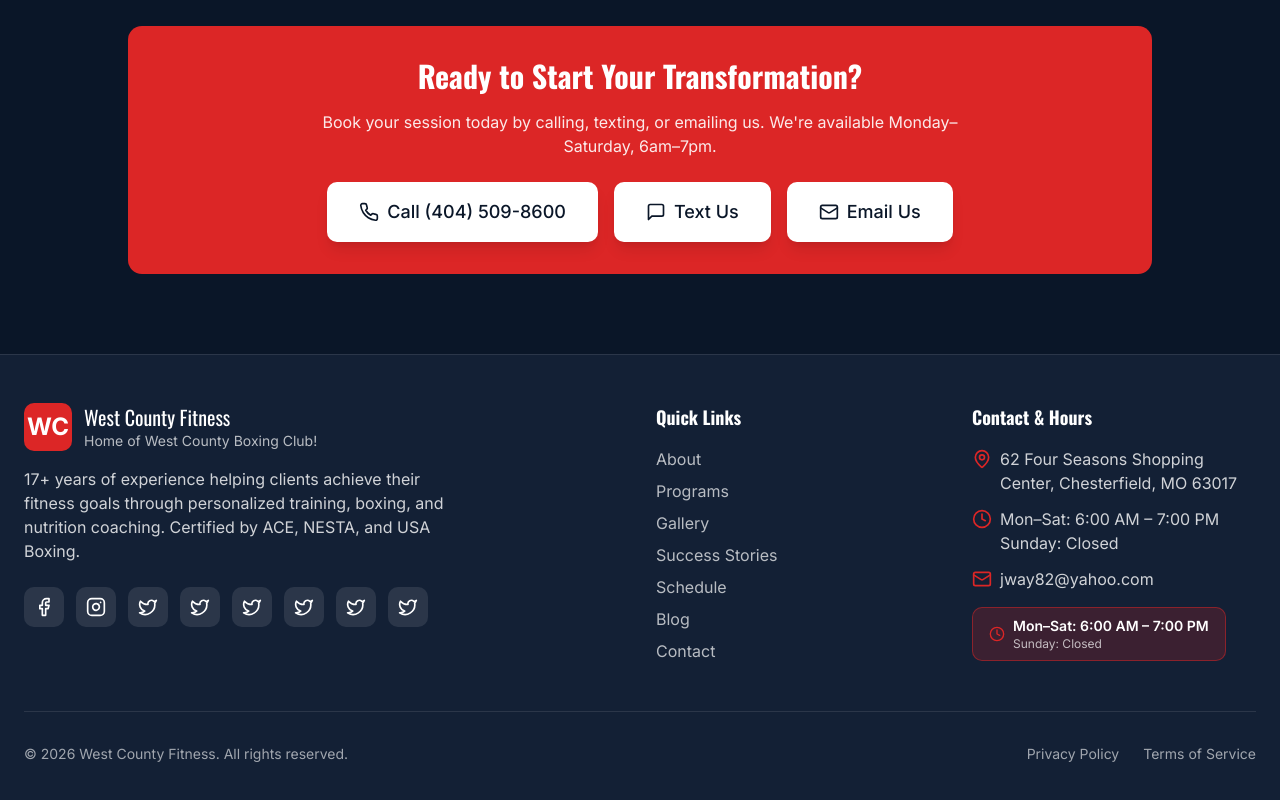
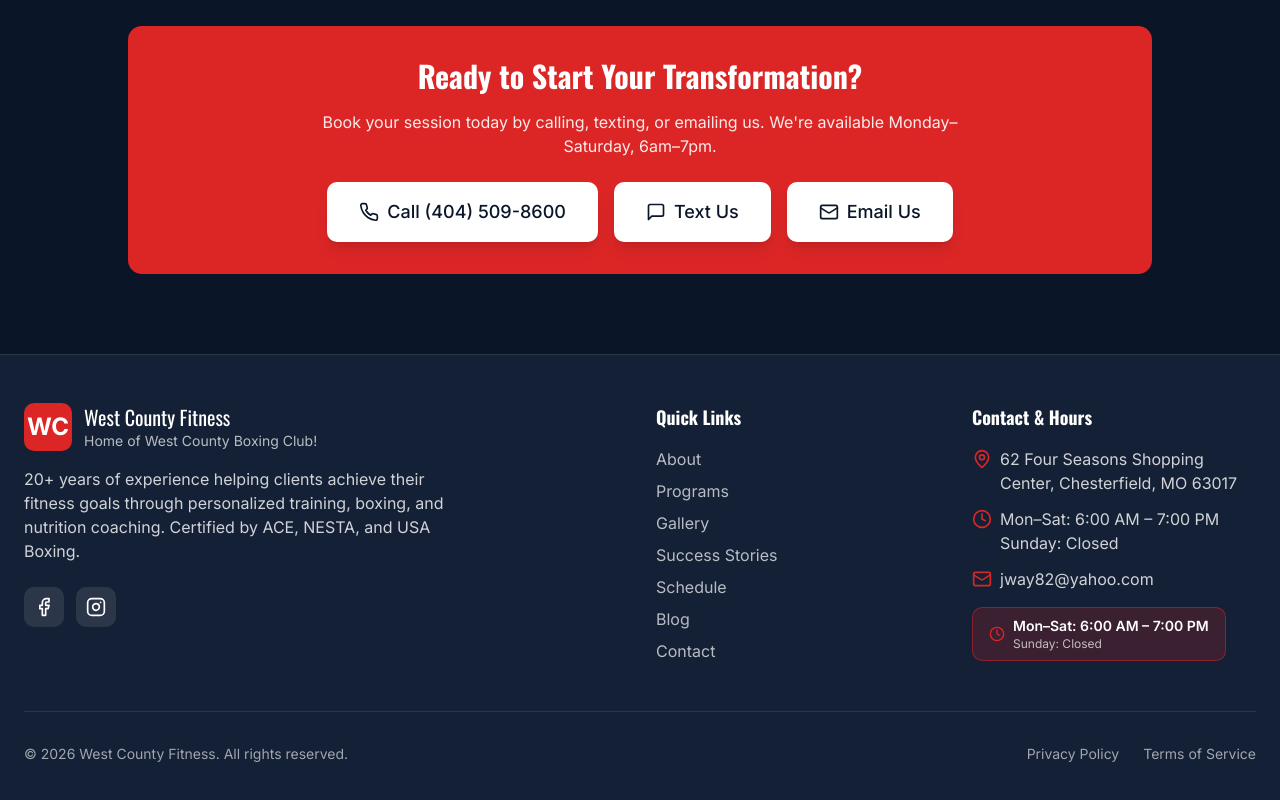
Before and after one commit to saidel93/fitness-josh, a Next.js app: page /about in a window 1280 px wide. Shown: the part 2287-3087 px from the top of the page. Built offline with nearby package versions, Linux system fonts and the light colour scheme.

Commit message:
Update site.ts

```diff
--- a/content/site.ts
+++ b/content/site.ts
@@ -11,15 +11,10 @@ export const siteConfig = {
     weekday: "Mon–Sat: 6:00 AM – 7:00 PM",
     weekend: "Sunday: Closed",
   },
-  bio: "17+ years of experience helping clients achieve their fitness goals through personalized training, boxing, and nutrition coaching. Certified by ACE, NESTA, and USA Boxing.",
+  bio: "20+ years of experience helping clients achieve their fitness goals through personalized training, boxing, and nutrition coaching. Certified by ACE, NESTA, and USA Boxing.",
   social: [
-    { platform: "facebook", url: "https://facebook.com/westcountyfitness" },
-    { platform: "instagram", url: "https://instagram.com/westcountyfitness" },
-    { platform: "youtube", url: "https://youtube.com/@westcountyfitness" },
-    { platform: "tiktok", url: "https://tiktok.com/@westcountyfitness" },
-    { platform: "twitter", url: "https://twitter.com/westcountyfit" },
-    { platform: "linkedin", url: "https://linkedin.com/company/westcountyfitness" },
-    { platform: "threads", url: "https://threads.net/@westcountyfitness" },
-    { platform: "google", url: "https://g.page/westcountyfitness" },
+    { platform: "facebook", url: "https://www.facebook.com/share/1ALkZ9KrsE/" },
+    { platform: "instagram", url: "https://www.instagram.com/supercharged_josh?igsh=MTF3MHE2Y3MyYzFnYQ==" },
+    ,
   ],
 }
```
